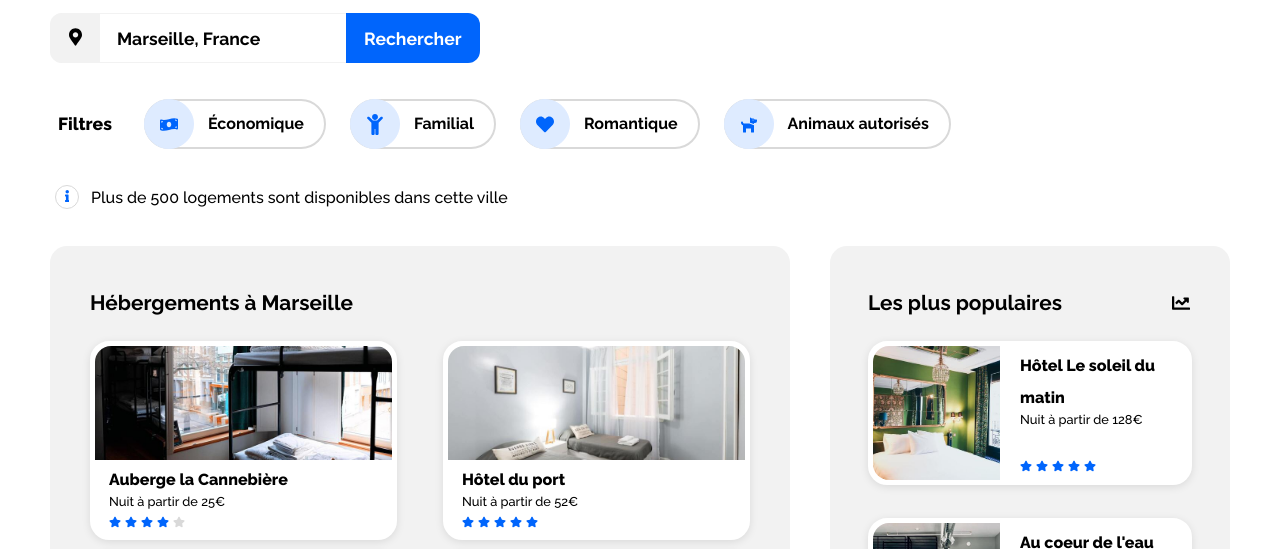
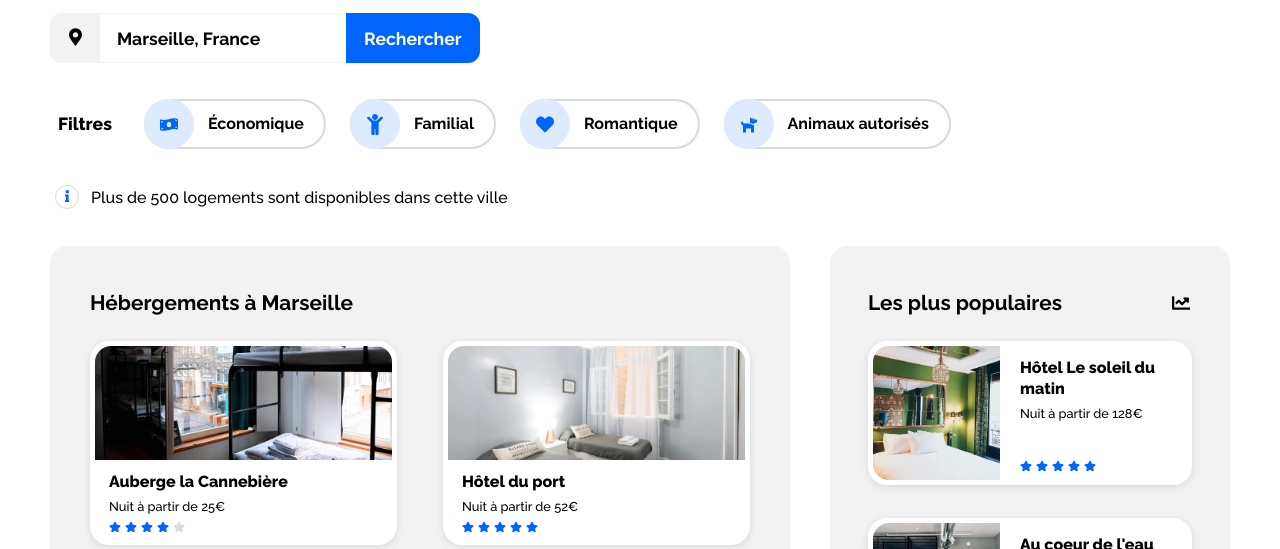
Before and after one commit to Brissok/BriceTchijouk_2_08122020, a plain HTML site: page index.html in a window 1280 px wide. Shown: the part 190-739 px from the top of the page. Drawn offline with Linux system fonts and the light colour scheme.

Commit message:
Dernières corrections

```diff
--- a/css/style.css
+++ b/css/style.css
@@ -326,9 +326,10 @@ button {
     padding: 4px 20px;
 }
 .card-title {
-    margin: 0;
+    margin: 0.5rem 0;
     font-size: 1em;
     font-weight: 800;
+    line-height: 1.3;
 }
 .card-text {
     font-size: 0.8em;
```
